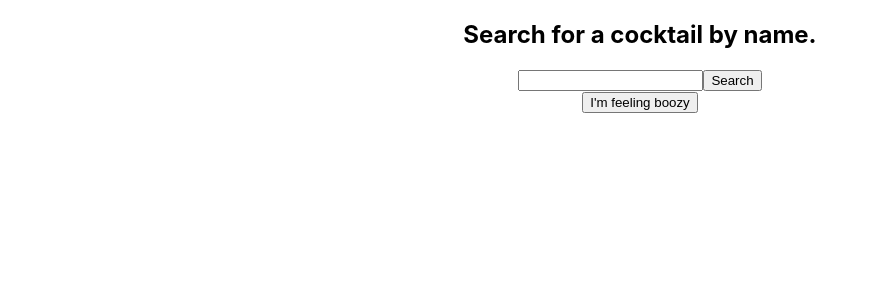
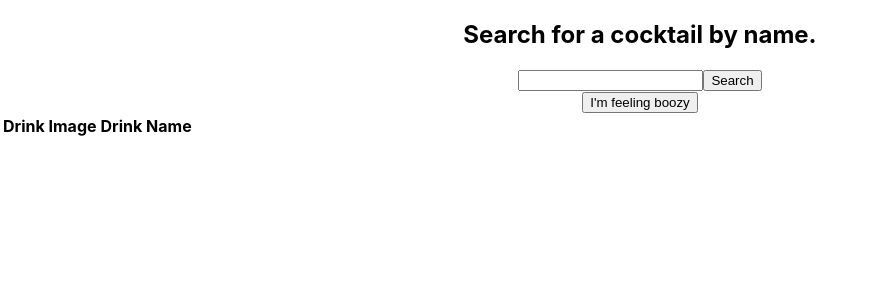
Before and after one commit to jrobalino/cocktail-app, a React (Create React App) app: page / in a window 1280 px wide. Shown: the top 300 px of the page, without its empty margins (0-873 px from the left). Built offline with nearby package versions, Linux system fonts and the light colour scheme.

Commit message:
Handle empty search results.

```diff
--- a/src/App.js
+++ b/src/App.js
@@ -43,7 +43,7 @@ function App() {
   return (
     <div className="App">
       <Search handleSearchSubmit={handleSearchSubmit} searchTerm={searchTerm} handleSearchInput={handleSearchInput} handleBoozy={handleBoozy} />
-      {data.length > 0 && <Table data={data} />}
+      {data != null && <Table data={data} />}
     </div>
   );
 }
```
